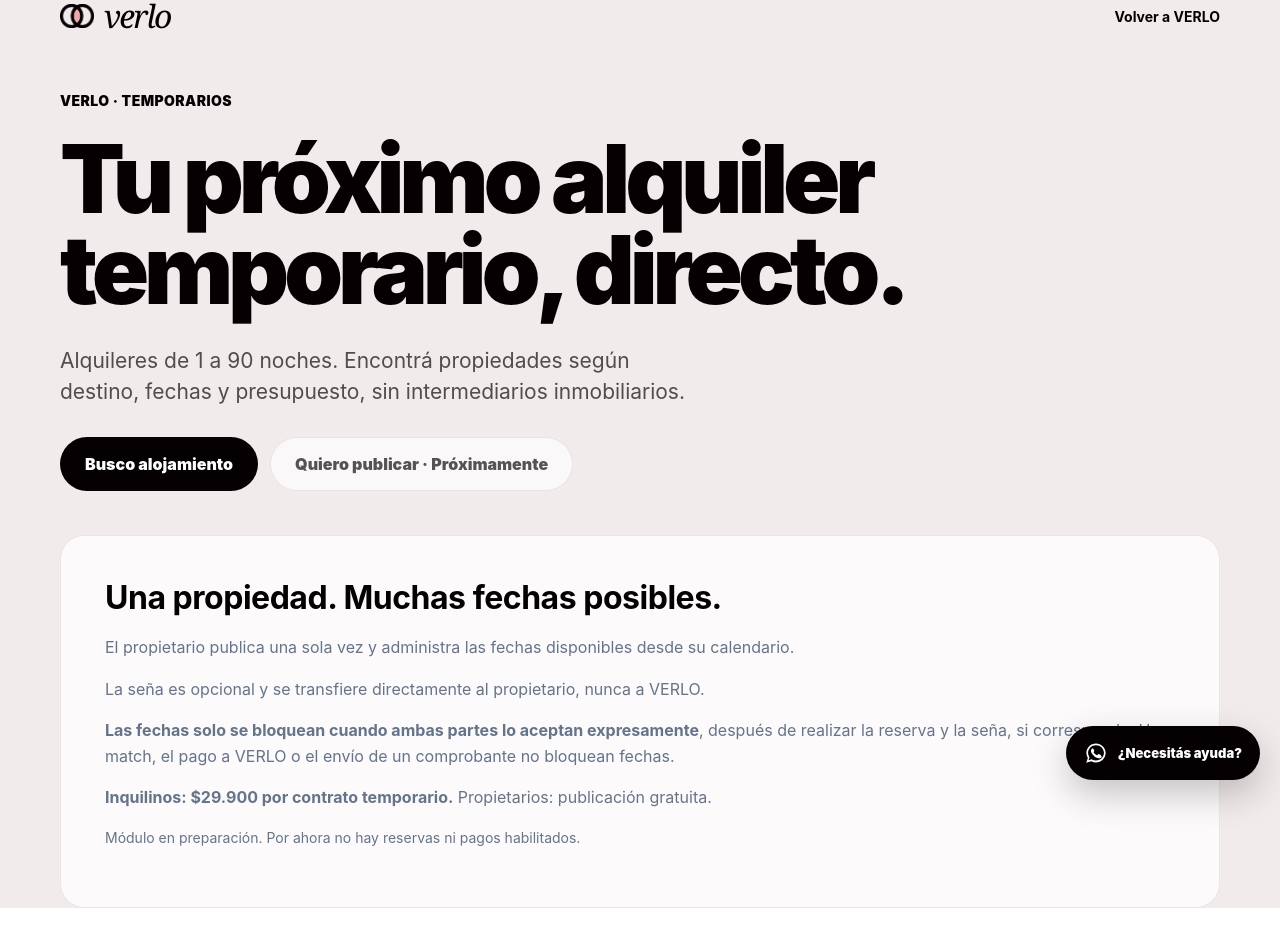
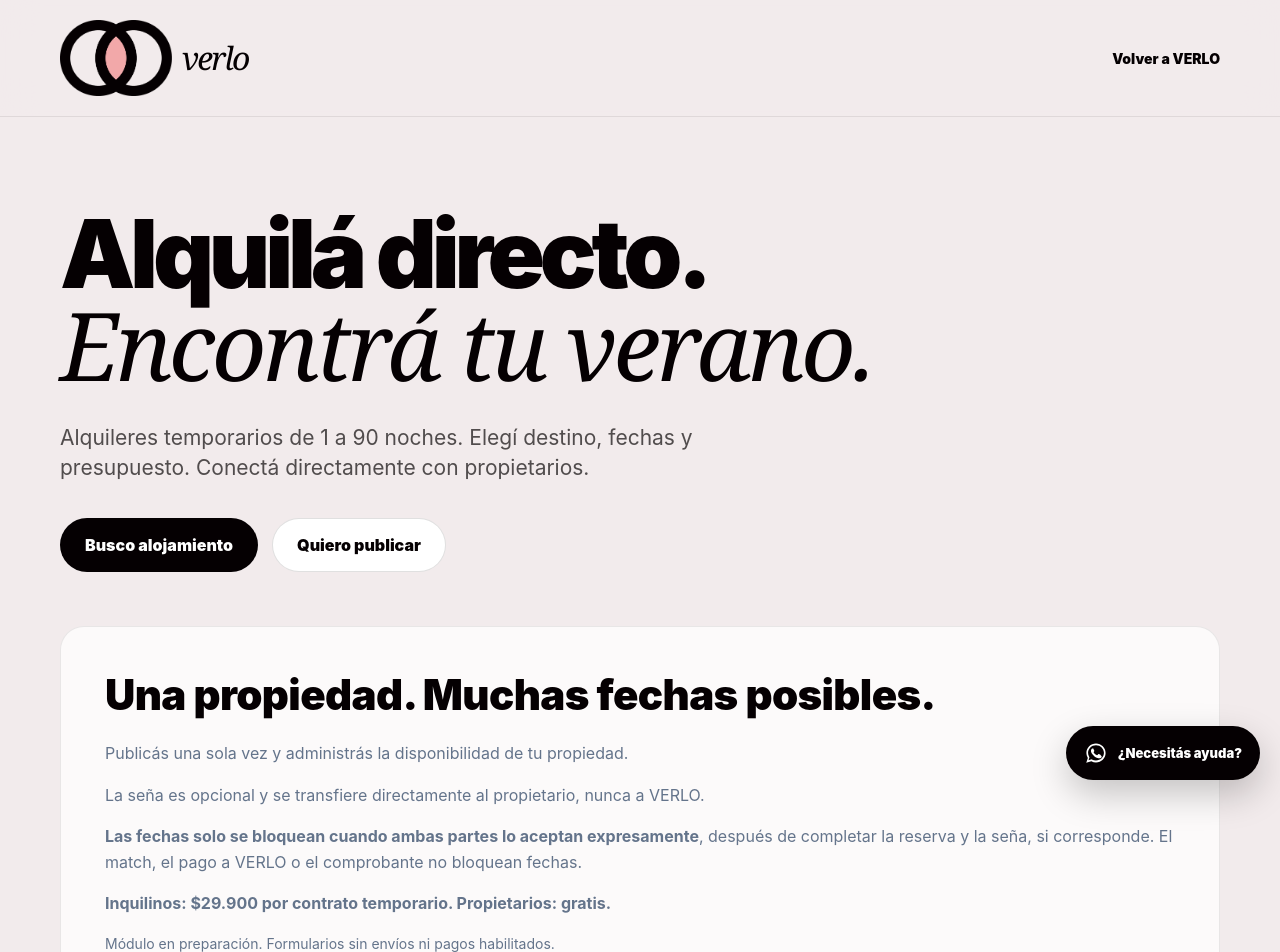
Before and after one commit to rentverlo-dotcom/verlo, a Next.js app: page /temporarios in a window 1280 px wide. Shown: the top 952 px of the page. Before the commit the page ends 908 px from the top, so only its background shows below. Built offline with nearby package versions, Linux system fonts and the light colour scheme; no server answers.

Commit message:
style(temporarios): match live VERLO typography logo and background

```diff
--- a/app/temporarios/page.tsx
+++ b/app/temporarios/page.tsx
@@ -1,38 +1,36 @@
 import type { Metadata } from "next"
 import Link from "next/link"
 import VerloBrand from "@/components/VerloBrand"
-import {shell,container,panel,eyebrow,heading,subtitle,button,outline} from "./brand"
+import { shell, container, nav, navInner, hero, heading, script, subtitle, button, outline, panel } from "./brand"
 
 export const metadata: Metadata = {
   title: "Alquileres temporarios | VERLO",
   description: "Alquileres temporarios de 1 a 90 noches. Próximamente en VERLO.",
-  robots: {index:false,follow:false},
+  robots: { index: false, follow: false },
 }
-
 export default function TemporariosPage() {
-  return (
-    <main style={shell}>
-      <div style={container}>
-        <nav style={{display:"flex",alignItems:"center",justifyContent:"space-between",gap:16,marginBottom:58,flexWrap:"wrap"}}>
-          <VerloBrand />
-          <Link href="/" style={{fontSize:14,fontWeight:700,color:"#050002"}}>Volver a VERLO</Link>
-        </nav>
-        <p style={eyebrow}>VERLO · TEMPORARIOS</p>
-        <h1 style={heading}>Tu próximo alquiler temporario, directo.</h1>
-        <p style={subtitle}>Alquileres de 1 a 90 noches. Encontrá propiedades según destino, fechas y presupuesto, sin intermediarios inmobiliarios.</p>
-        <div style={{display:"flex",gap:12,flexWrap:"wrap",margin:"30px 0 44px"}}>
+  return <main style={shell}>
+    <header style={nav}><div style={navInner}>
+      <VerloBrand width={112} />
+      <Link href="/" style={{ fontSize: 14, fontWeight: 900, color: "#050002" }}>Volver a VERLO</Link>
+    </div></header>
+    <div style={container}>
+      <section style={hero}>
+        <h1 style={heading}>Alquilá directo.<br /><em style={script}>Encontrá tu verano.</em></h1>
+        <p style={subtitle}>Alquileres temporarios de 1 a 90 noches. Elegí destino, fechas y presupuesto. Conectá directamente con propietarios.</p>
+        <div style={{ display: "flex", flexWrap: "wrap", gap: 14, marginTop: 34 }}>
           <Link href="/temporarios/buscar" style={button}>Busco alojamiento</Link>
-          <span style={{...outline,opacity:0.65}}>Quiero publicar · Próximamente</span>
+          <Link href="/temporarios/publicar" style={outline}>Quiero publicar</Link>
         </div>
-        <section style={panel}>
-          <h2 style={{fontSize:"clamp(24px,4vw,32px)",margin:"0 0 18px",color:"#050002"}}>Una propiedad. Muchas fechas posibles.</h2>
-          <p>El propietario publica una sola vez y administra las fechas disponibles desde su calendario.</p>
-          <p>La seña es opcional y se transfiere directamente al propietario, nunca a VERLO.</p>
-          <p><strong>Las fechas solo se bloquean cuando ambas partes lo aceptan expresamente</strong>, después de realizar la reserva y la seña, si corresponde. Un match, el pago a VERLO o el envío de un comprobante no bloquean fechas.</p>
-          <p><strong>Inquilinos: $29.900 por contrato temporario.</strong> Propietarios: publicación gratuita.</p>
-          <p style={{fontSize:14}}>Módulo en preparación. Por ahora no hay reservas ni pagos habilitados.</p>
-        </section>
-      </div>
-    </main>
-  )
+      </section>
+      <section style={{ ...panel, marginBottom: 76 }}>
+        <h2 style={{ fontSize: "clamp(27px,4vw,42px)", fontWeight: 900, lineHeight: 1.15, margin: "0 0 22px" }}>Una propiedad. Muchas fechas posibles.</h2>
+        <p>Publicás una sola vez y administrás la disponibilidad de tu propiedad.</p>
+        <p>La seña es opcional y se transfiere directamente al propietario, nunca a VERLO.</p>
+        <p><strong>Las fechas solo se bloquean cuando ambas partes lo aceptan expresamente</strong>, después de completar la reserva y la seña, si corresponde. El match, el pago a VERLO o el comprobante no bloquean fechas.</p>
+        <p><strong>Inquilinos: $29.900 por contrato temporario. Propietarios: gratis.</strong></p>
+        <p style={{ fontSize: 14 }}>Módulo en preparación. Formularios sin envíos ni pagos habilitados.</p>
+      </section>
+    </div>
+  </main>
 }
```
